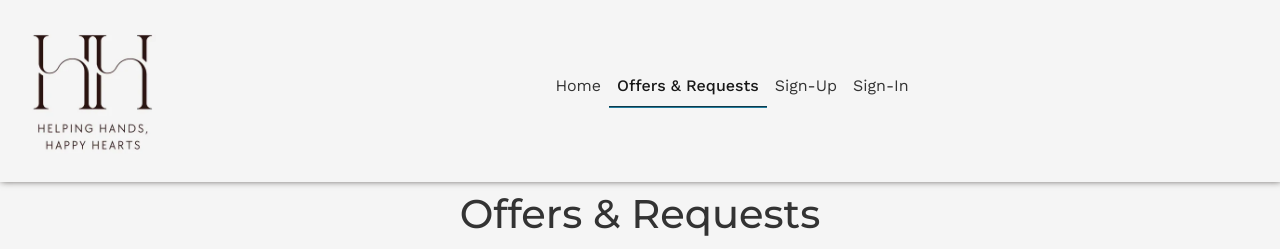
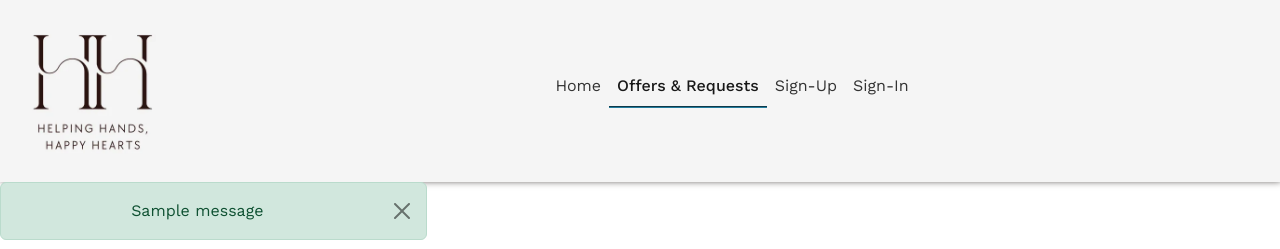
Before and after one commit to g-omarsdottir/helping-hands-happy-hearts, a Django app: page /board/board/ in a window 1280 px wide. Shown: the top 249 px of the page. Run offline with Django 4.2, Linux system fonts and the light colour scheme; data comes from the database, SQL or seed files in the repository; tables that the repository leaves empty hold one stand-in row (values such as "Sample post"); one stand-in notice (Sample message) is shown; parts of the project's set-up code (start-up, migrations or seed data) failed here and were passed over; some libraries are stand-ins or nearby versions.

Commit message:
Refactor success messages in views
- Import SuccessMessageMixin and add to CRUD views to handle success messages elegantly
- Add template tag for success message to base.html template
- Add django.contrib success messages to PostDetail view to like feature (not with mixin, because showing different messages if the post is liked or unliked)

```diff
--- a/board/views.py
+++ b/board/views.py
@@ -8,6 +8,7 @@ from django.views.generic import (
     UpdateView,
 )
 from django.contrib.auth.mixins import LoginRequiredMixin, UserPassesTestMixin
+from django.contrib.messages.views import SuccessMessageMixin
 from django.contrib.auth.decorators import login_required
 from django.utils.decorators import method_decorator
 from django.contrib import messages
@@ -79,7 +80,7 @@ class PostDetail(DetailView):
         context["comments"] = Comment.objects.filter(post=post)
         return context
 
-    @method_decorator(login_required)
+    #@method_decorator(login_required)
     def post(self, request, *args, **kwargs):
         """
         Handles the like button.
@@ -90,12 +91,14 @@ class PostDetail(DetailView):
         if request.user.is_authenticated:
             if request.user in post.likes.all():
                 post.likes.remove(request.user)
+                messages.success(request, 'You have unliked this post.')
             else:
                 post.likes.add(request.user)
+                messages.success(request, 'You have liked this post.')
         return HttpResponseRedirect(reverse("post_detail", kwargs={"slug": post.slug}))
 
 
-class AddPost(LoginRequiredMixin, CreateView):
+class AddPost(LoginRequiredMixin, SuccessMessageMixin, CreateView):
     """
     Display Add Post view
     LoginRequiredMixin checks if user is logged in before running CreateView
@@ -113,6 +116,7 @@ class AddPost(LoginRequiredMixin, CreateView):
     model = Post
     form_class = PostForm
     success_url = reverse_lazy("board")
+    success_message = "You successfully pinned your post to the board!"
 
     def form_valid(self, form):
         """
@@ -128,13 +132,10 @@ class AddPost(LoginRequiredMixin, CreateView):
         else:
             post.post_image = None
         post.save()
-        messages.success(
-            self.request, "You successfully pinned your post to the board!"
-        )
         return super().form_valid(form)
 
 
-class EditPost(LoginRequiredMixin, UserPassesTestMixin, UpdateView):
+class EditPost(LoginRequiredMixin, UserPassesTestMixin, SuccessMessageMixin, UpdateView):
     """
     Edit user's own content.
     Utilizes Django's authentication system's mixins to secure edit of only own content.
@@ -151,6 +152,7 @@ class EditPost(LoginRequiredMixin, UserPassesTestMixin, UpdateView):
     template_name = "board/edit_post.html"
     model = Post
     form_class = PostForm
+    success_message = "You successfully updated your post!"
 
     def test_func(self):
         """
@@ -166,21 +168,21 @@ class EditPost(LoginRequiredMixin, UserPassesTestMixin, UpdateView):
         Redirects to board after updating (like in codestar walkthrough project).
         """
         response = super().form_valid(form)
-        messages.success(self.request, "You successfully updated your post!")
         return response
 
     def get_context_data(self, **kwargs):
         """
         Updates post.
         """
-        kwargs.update({"post": self.object})
-        return super(EditPost, self).get_context_data(**kwargs)
+        #kwargs.update({"post": self.object})
+        context = super().get_context_data(**kwargs)
+        return context
 
     def get_success_url(self):
         return reverse("post_detail", kwargs={"slug": self.object.slug})
 
 
-class DeletePost(LoginRequiredMixin, UserPassesTestMixin, DeleteView):
+class DeletePost(LoginRequiredMixin, UserPassesTestMixin, SuccessMessageMixin, DeleteView):
     """
     Delete user's own content.
     Utilizes Django's authentication system's mixins to secure deletion of only own content.
@@ -193,6 +195,7 @@ class DeletePost(LoginRequiredMixin, UserPassesTestMixin, DeleteView):
     template_name = "board/post_confirm_delete.html"
     model = Post
     success_url = reverse_lazy("board")
+    success_message = "You successfully deleted your post!"
 
     def test_func(self):
         """
@@ -226,6 +229,7 @@ class AddComment(LoginRequiredMixin, CreateView):
     template_name = "board/post_detail.html"
     model = Comment
     form_class = CommentForm
+    success_message = "Your comment has been posted!"
 
     def form_valid(self, form):
         """
@@ -236,7 +240,6 @@ class AddComment(LoginRequiredMixin, CreateView):
         post = get_object_or_404(Post, pk=post_id)
         form.instance.author = self.request.user
         form.instance.post = post
-        messages.success(self.request, "Your comment has been posted!")
         return super().form_valid(form)
 
     def get_success_url(self):
--- a/core/settings.py
+++ b/core/settings.py
@@ -35,7 +35,7 @@ If os does not find the constant, it sets DEBUG to False.
 This way, humar error and security related mistakes can be avoided.
 Setting it as an if else statement for better readability.
 """
-DEBUG = False
+DEBUG = True
 #"DEVELOPMENT" if os.environ["DEVELOPMENT"] else False
 
 ALLOWED_HOSTS = [
--- a/templates/base.html
+++ b/templates/base.html
@@ -23,7 +23,14 @@
 </head>
 <body>
     {% include 'includes/header.html' %}
-
+    {% if messages %}
+        {% for message in messages %}
+        <div class="alert alert-{{ message.tags }} alert-dismissible fade show col-xs-8 col-md-4 text-center" role="alert">
+            {{ message }}
+            <button type="button" class="btn-close" data-bs-dismiss="alert" aria-label="Close"></button>
+        </div>
+        {% endfor %}
+    {% endif %}
     <main>
         {% block content %}
         {% endblock %}
```
